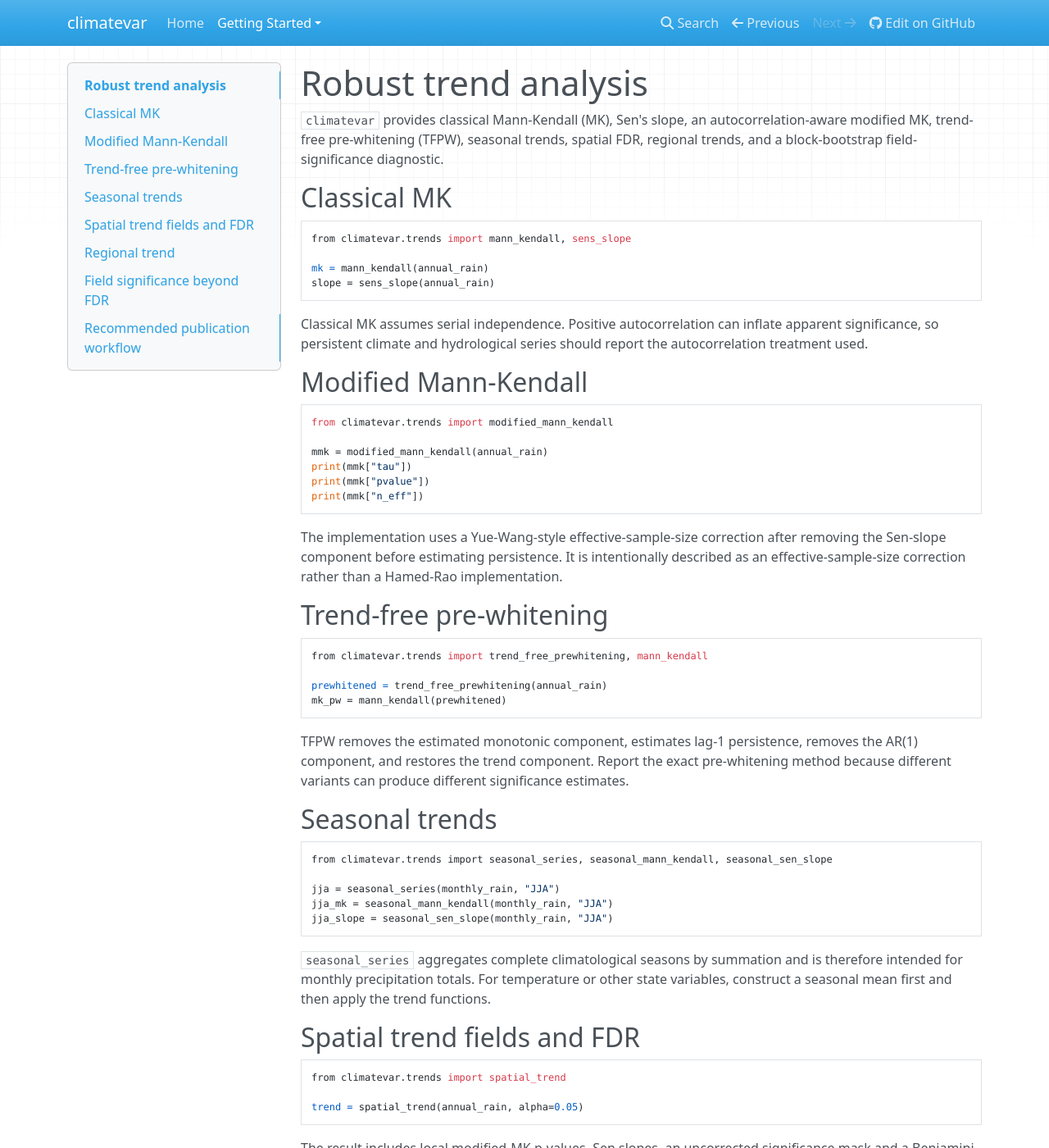
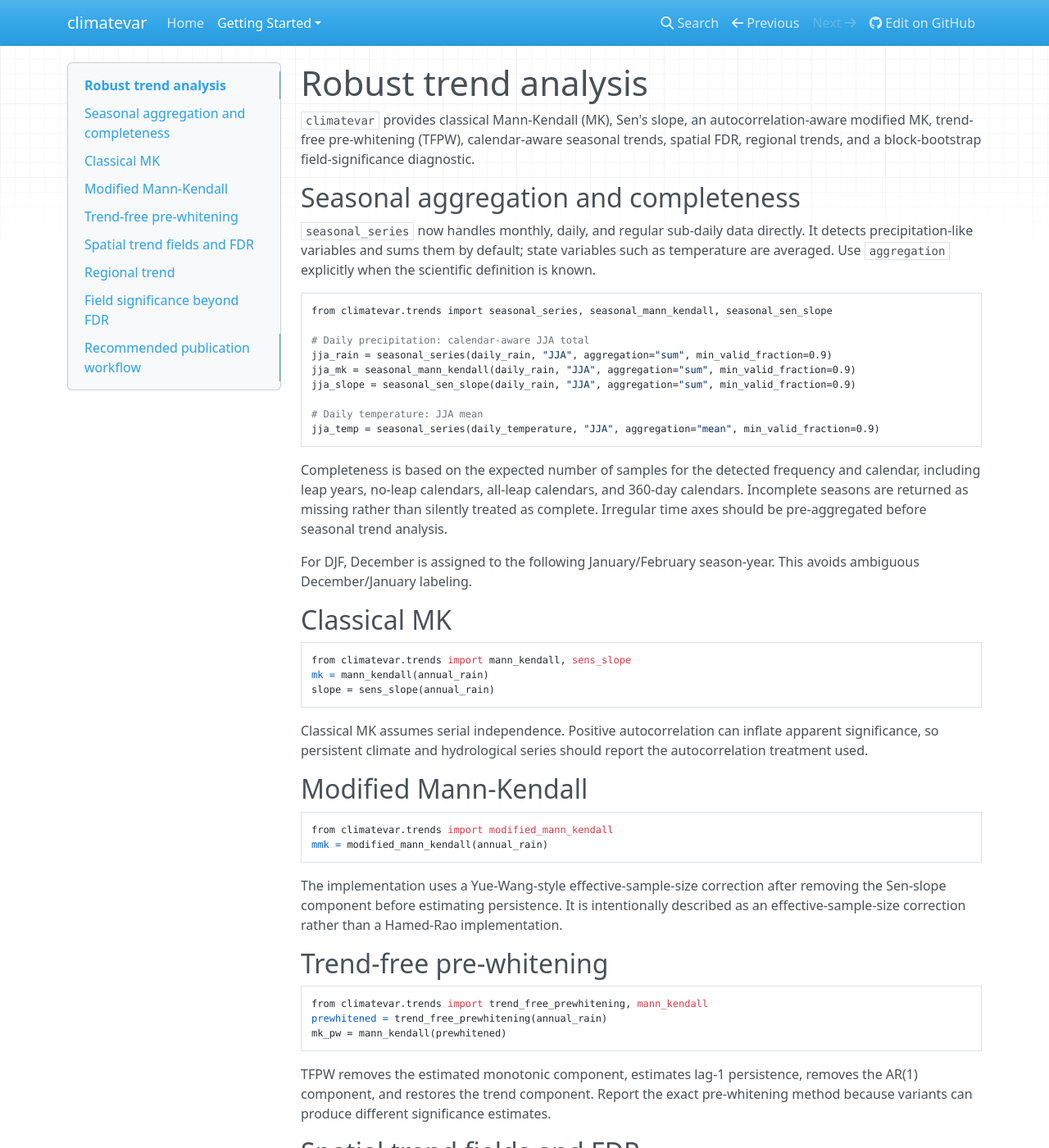
Before and after one commit to sanjeevsingh-original/climatevar, an MkDocs documentation site: the page built from docs/trends.md, in a window 1280 px wide and 1400 px high. Shown: the whole window at 82% size. Built offline with MkDocs 1.6.1, drawn with Linux system fonts in a browser that asks for light colours; nearby versions of some CDN libraries; some of the changed text lies outside the part shown.

Commit message:
Document calendar-aware seasonal trends

````diff
--- a/docs/trends.md
+++ b/docs/trends.md
@@ -1,12 +1,31 @@
 # Robust trend analysis
 
-`climatevar` provides classical Mann-Kendall (MK), Sen's slope, an autocorrelation-aware modified MK, trend-free pre-whitening (TFPW), seasonal trends, spatial FDR, regional trends, and a block-bootstrap field-significance diagnostic.
+`climatevar` provides classical Mann-Kendall (MK), Sen's slope, an autocorrelation-aware modified MK, trend-free pre-whitening (TFPW), calendar-aware seasonal trends, spatial FDR, regional trends, and a block-bootstrap field-significance diagnostic.
+
+## Seasonal aggregation and completeness
+
+`seasonal_series` now handles monthly, daily, and regular sub-daily data directly. It detects precipitation-like variables and sums them by default; state variables such as temperature are averaged. Use `aggregation` explicitly when the scientific definition is known.
+
+```python
+from climatevar.trends import seasonal_series, seasonal_mann_kendall, seasonal_sen_slope
+
+# Daily precipitation: calendar-aware JJA total
+jja_rain = seasonal_series(daily_rain, "JJA", aggregation="sum", min_valid_fraction=0.9)
+jja_mk = seasonal_mann_kendall(daily_rain, "JJA", aggregation="sum", min_valid_fraction=0.9)
+jja_slope = seasonal_sen_slope(daily_rain, "JJA", aggregation="sum", min_valid_fraction=0.9)
+
+# Daily temperature: JJA mean
+jja_temp = seasonal_series(daily_temperature, "JJA", aggregation="mean", min_valid_fraction=0.9)
+```
+
+Completeness is based on the expected number of samples for the detected frequency and calendar, including leap years, no-leap calendars, all-leap calendars, and 360-day calendars. Incomplete seasons are returned as missing rather than silently treated as complete. Irregular time axes should be pre-aggregated before seasonal trend analysis.
+
+For DJF, December is assigned to the following January/February season-year. This avoids ambiguous December/January labeling.
 
 ## Classical MK
 
 ```python
 from climatevar.trends import mann_kendall, sens_slope
-
 mk = mann_kendall(annual_rain)
 slope = sens_slope(annual_rain)
 ```
@@ -17,11 +36,7 @@ Classical MK assumes serial independence. Positive autocorrelation can inflate a
 
 ```python
 from climatevar.trends import modified_mann_kendall
-
 mmk = modified_mann_kendall(annual_rain)
-print(mmk["tau"])
-print(mmk["pvalue"])
-print(mmk["n_eff"])
 ```
 
 The implementation uses a Yue-Wang-style effective-sample-size correction after removing the Sen-slope component before estimating persistence. It is intentionally described as an effective-sample-size correction rather than a Hamed-Rao implementation.
@@ -30,30 +45,16 @@ The implementation uses a Yue-Wang-style effective-sample-size correction after
 
 ```python
 from climatevar.trends import trend_free_prewhitening, mann_kendall
-
 prewhitened = trend_free_prewhitening(annual_rain)
 mk_pw = mann_kendall(prewhitened)
 ```
 
-TFPW removes the estimated monotonic component, estimates lag-1 persistence, removes the AR(1) component, and restores the trend component. Report the exact pre-whitening method because different variants can produce different significance estimates.
-
-## Seasonal trends
-
-```python
-from climatevar.trends import seasonal_series, seasonal_mann_kendall, seasonal_sen_slope
-
-jja = seasonal_series(monthly_rain, "JJA")
-jja_mk = seasonal_mann_kendall(monthly_rain, "JJA")
-jja_slope = seasonal_sen_slope(monthly_rain, "JJA")
-```
-
-`seasonal_series` aggregates complete climatological seasons by summation and is therefore intended for monthly precipitation totals. For temperature or other state variables, construct a seasonal mean first and then apply the trend functions.
+TFPW removes the estimated monotonic component, estimates lag-1 persistence, removes the AR(1) component, and restores the trend component. Report the exact pre-whitening method because variants can produce different significance estimates.
 
 ## Spatial trend fields and FDR
 
 ```python
 from climatevar.trends import spatial_trend
-
 trend = spatial_trend(annual_rain, alpha=0.05)
 ```
 
@@ -63,43 +64,31 @@ The result includes local modified-MK p-values, Sen slopes, an uncorrected signi
 
 ```python
 from climatevar.trends import regional_mean, regional_trend
-
 series = regional_mean(annual_rain, lat_dim="latitude", lon_dim="longitude")
 summary = regional_trend(annual_rain, lat_dim="latitude", lon_dim="longitude")
 ```
 
-Regular geographic grids use cosine-latitude weighting by default. Supply exact cell-area weights when the grid is curvilinear or when precise cell areas are available.
+Regular geographic grids use cosine-latitude weighting by default. Supply exact cell-area weights when available. Regional trend results answer a different question from grid-cell significance and should be reported separately.
 
 ## Field significance beyond FDR
 
 ```python
 from climatevar.trends import field_significance
-
-field = field_significance(
-    annual_rain,
-    block_length=5,
-    n_resamples=1000,
-    random_state=42,
-)
+field = field_significance(annual_rain, block_length=5, n_resamples=1000, random_state=42)
 ```
 
 This performs a moving-block bootstrap on detrended residual fields. A common set of resampled time indices is applied to every grid cell, preserving the spatial covariance structure of the sampled field while retaining short-range temporal dependence through the blocks. The observed number of locally significant cells is compared with the bootstrap null distribution.
 
-The returned `field_pvalue` answers a field-level question: how often does the null produce at least as many locally significant cells as observed? `significant_fdr` remains available for local multiple-testing control. The two diagnostics are complementary.
-
-The bootstrap count uses classical MK on the null residual fields, while observed local p-values use modified MK. For publication, report the block length, number of resamples, random seed, completeness rule, local trend method, and weighting scheme.
+`field_pvalue` answers a field-level question; `significant_fdr` remains available for local multiple-testing control. The bootstrap count uses classical MK on the null residual fields, while observed local p-values use modified MK. For publication, report block length, number of resamples, random seed, completeness rule, local trend method, and weighting scheme.
 
 ## Recommended publication workflow
 
-For annual or seasonal rainfall/drought indices:
-
-1. Verify temporal completeness and flag invalid years.
-2. Report Sen slope and classical MK as a baseline.
-3. Diagnose serial dependence.
-4. Use modified MK or TFPW when persistence is material.
-5. For spatial fields, report local p-values together with FDR results.
-6. If making a field-wide claim, add a documented block-bootstrap field-significance test.
-7. For regional claims, report the area-weighted regional series and its trend separately from grid-cell results.
-8. Report slope magnitude, units, sample period and uncertainty/significance—not p-value alone.
-
-For long-range persistent hydrological/climate series, more advanced long-memory or scaling-aware methods may be appropriate; these should not be silently substituted for the effective-sample-size method.
+1. Verify time ordering, calendar and seasonal completeness.
+2. Convert precipitation to physically appropriate amounts before aggregation.
+3. Construct the seasonal series with an explicit `aggregation` and completeness threshold.
+4. Report Sen slope and classical MK as a baseline.
+5. Diagnose serial dependence and use modified MK or TFPW when justified.
+6. For spatial fields, report local p-values together with FDR results.
+7. If making a field-wide claim, add a documented block-bootstrap field-significance test.
+8. For regional claims, report the area-weighted regional series and its trend separately.
+9. Report slope magnitude, units, sample period and uncertainty/significance—not p-value alone.
````
